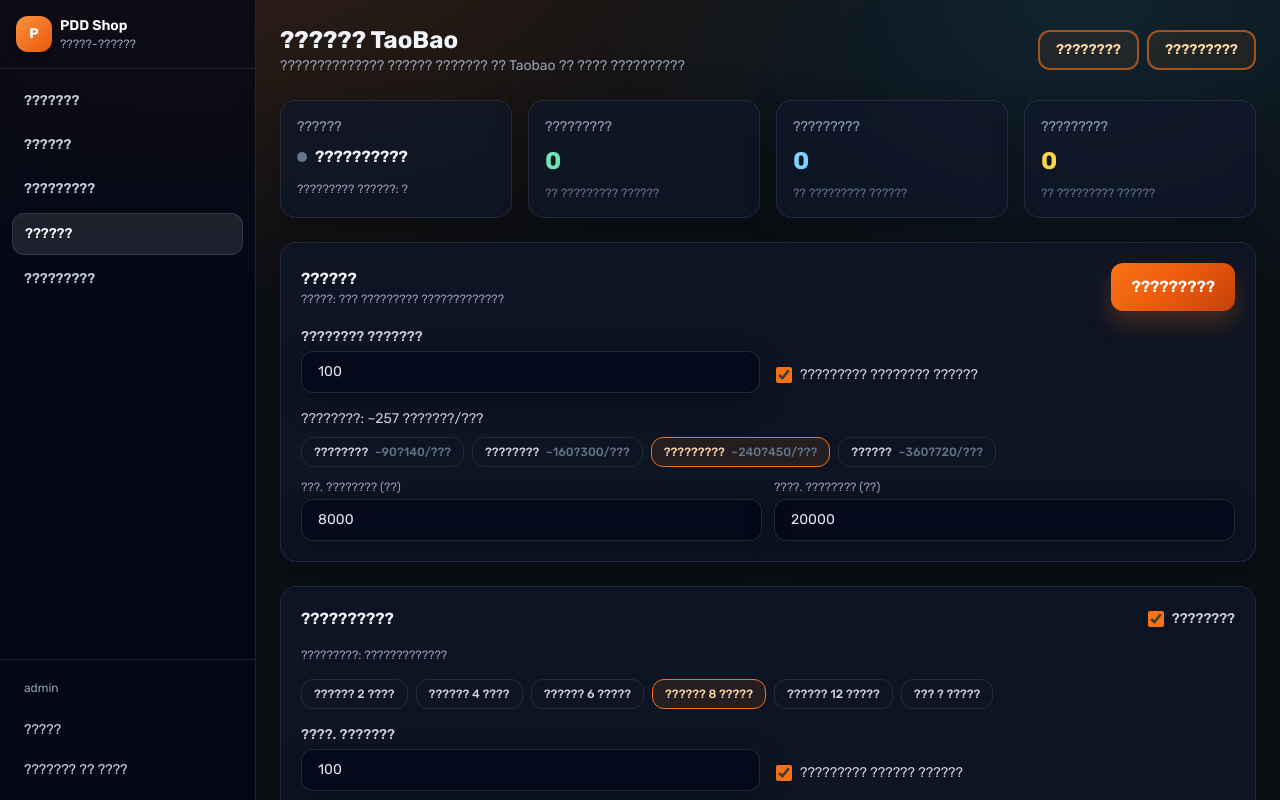
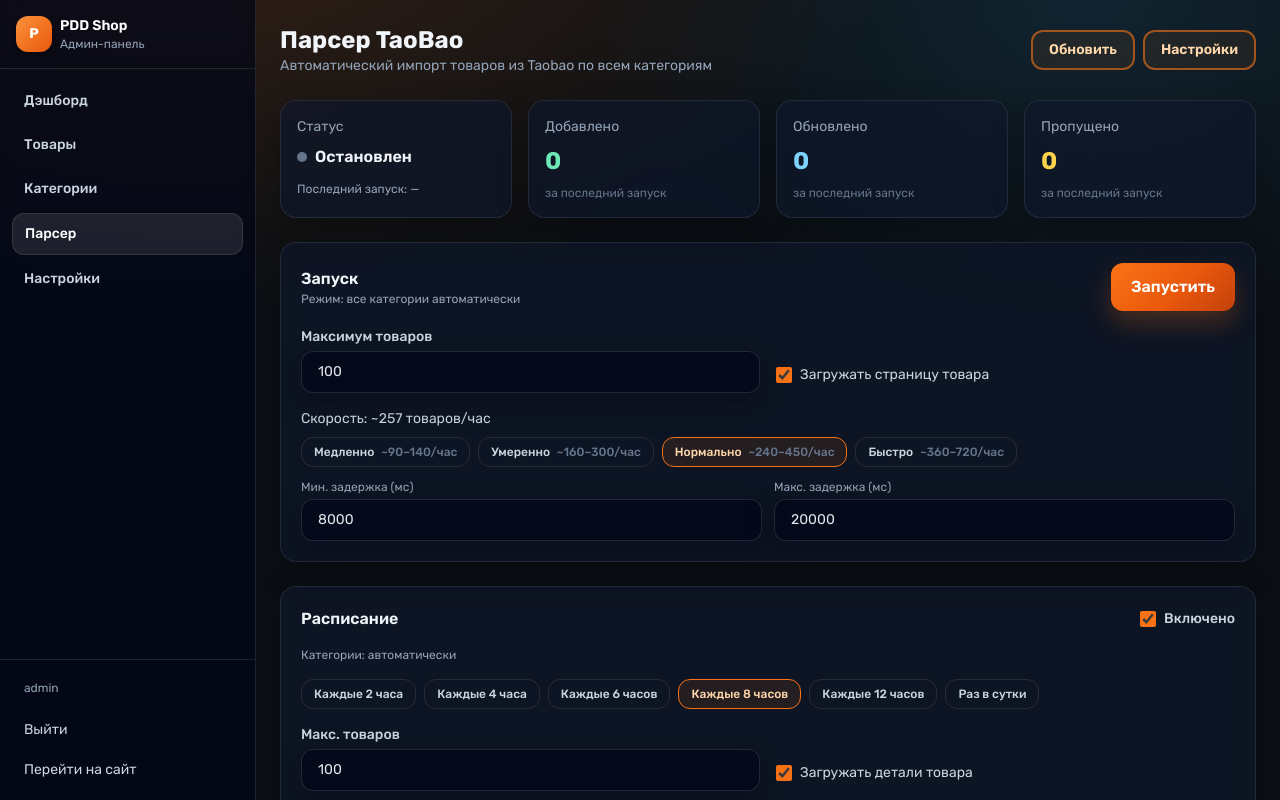
Before and after one commit to EldarMister/pdd, a React (Vite) app in the folder frontend/: page /admin/parser in a window 1280 px wide. Shown: the top 800 px of the page. Built offline with nearby package versions, Linux system fonts and the light colour scheme; no server answers; sample sign-in values are in the browser's storage.

Commit message:
Fix admin Cyrillic text and parser UI labels

```diff
--- a/frontend/src/pages/admin/AdminLayout.jsx
+++ b/frontend/src/pages/admin/AdminLayout.jsx
@@ -2,11 +2,11 @@
 import { useStore } from "../../store"
 
 const navItems = [
-  { to: "/admin", label: "???????", end: true },
-  { to: "/admin/products", label: "??????" },
-  { to: "/admin/categories", label: "?????????" },
-  { to: "/admin/parser", label: "??????" },
-  { to: "/admin/settings", label: "?????????" },
+  { to: "/admin", label: "Дэшборд", end: true },
+  { to: "/admin/products", label: "Товары" },
+  { to: "/admin/categories", label: "Категории" },
+  { to: "/admin/parser", label: "Парсер" },
+  { to: "/admin/settings", label: "Настройки" },
 ]
 
 export default function AdminLayout() {
@@ -22,7 +22,6 @@
     <div className="admin-theme min-h-screen flex relative">
       <div className="pointer-events-none absolute inset-0 opacity-60" aria-hidden="true" />
 
-      {/* Sidebar */}
       <aside className="w-64 bg-slate-950/70 text-white flex flex-col shrink-0 sticky top-0 h-screen border-r border-white/10 backdrop-blur">
         <div className="p-4 border-b border-white/10">
           <div className="flex items-center gap-2">
@@ -31,7 +30,7 @@
             </div>
             <div>
               <p className="font-semibold text-sm">PDD Shop</p>
-              <p className="text-slate-400 text-xs">?????-??????</p>
+              <p className="text-slate-400 text-xs">Админ-панель</p>
             </div>
           </div>
         </div>
@@ -61,19 +60,18 @@
             onClick={handleLogout}
             className="w-full text-left px-3 py-2 text-sm text-slate-300 hover:text-white hover:bg-white/5 rounded-xl transition-colors"
           >
-            ?????
+            Выйти
           </button>
           <a
             href="/"
             target="_blank"
             className="w-full text-left px-3 py-2 text-sm text-slate-300 hover:text-white hover:bg-white/5 rounded-xl transition-colors flex items-center gap-1 mt-1"
           >
-            ??????? ?? ????
+            Перейти на сайт
           </a>
         </div>
       </aside>
 
-      {/* Content */}
       <main className="flex-1 overflow-auto">
         <Outlet />
       </main>
--- a/frontend/src/pages/admin/AdminParser.jsx
+++ b/frontend/src/pages/admin/AdminParser.jsx
@@ -14,23 +14,23 @@
 }
 
 const SPEED_PRESETS = [
-  { label: "????????", delayMin: 25000, delayMax: 40000, desc: "~90?140/???" },
-  { label: "????????", delayMin: 12000, delayMax: 22000, desc: "~160?300/???" },
-  { label: "?????????", delayMin: 8000, delayMax: 15000, desc: "~240?450/???" },
-  { label: "??????", delayMin: 5000, delayMax: 10000, desc: "~360?720/???" },
+  { label: "Медленно", delayMin: 25000, delayMax: 40000, desc: "~90–140/час" },
+  { label: "Умеренно", delayMin: 12000, delayMax: 22000, desc: "~160–300/час" },
+  { label: "Нормально", delayMin: 8000, delayMax: 15000, desc: "~240–450/час" },
+  { label: "Быстро", delayMin: 5000, delayMax: 10000, desc: "~360–720/час" },
 ]
 
 const SCHEDULE_PRESETS = [
-  { label: "?????? 2 ????", cron: "0 */2 * * *" },
-  { label: "?????? 4 ????", cron: "0 */4 * * *" },
-  { label: "?????? 6 ?????", cron: "0 */6 * * *" },
-  { label: "?????? 8 ?????", cron: "0 */8 * * *" },
-  { label: "?????? 12 ?????", cron: "0 */12 * * *" },
-  { label: "??? ? ?????", cron: "0 2 * * *" },
+  { label: "Каждые 2 часа", cron: "0 */2 * * *" },
+  { label: "Каждые 4 часа", cron: "0 */4 * * *" },
+  { label: "Каждые 6 часов", cron: "0 */6 * * *" },
+  { label: "Каждые 8 часов", cron: "0 */8 * * *" },
+  { label: "Каждые 12 часов", cron: "0 */12 * * *" },
+  { label: "Раз в сутки", cron: "0 2 * * *" },
 ]
 
 const formatDate = (d) => {
-  if (!d) return "?"
+  if (!d) return "—"
   return new Date(d).toLocaleString("ru-RU")
 }
 
@@ -116,18 +116,18 @@
         fetch_details: fetchDetails,
       })
       setRunning(true)
-      showMsg(`?????? ???????. ~${calcSpeed(delayMin, delayMax)} ???????/???`)
+      showMsg(`Парсер запущен. ~${calcSpeed(delayMin, delayMax)} товаров/час`)
     } catch (err) {
-      showMsg(err.response?.data?.error || "?????? ???????", "error")
+      showMsg(err.response?.data?.error || "Ошибка запуска", "error")
     }
   }
 
   const handleStop = async () => {
     try {
       await adminStopParser()
-      showMsg("????????? ?????????")
+      showMsg("Остановка запрошена")
     } catch (err) {
-      showMsg(err.response?.data?.error || "?????? ?????????", "error")
+      showMsg(err.response?.data?.error || "Ошибка остановки", "error")
     }
   }
 
@@ -143,9 +143,9 @@
         parser_delay_max: String(schedDelayMax),
         parser_fetch_details: schedDetails ? "true" : "false",
       })
-      showMsg("?????????? ?????????")
+      showMsg("Расписание сохранено")
     } catch {
-      showMsg("?????? ?????????? ??????????", "error")
+      showMsg("Ошибка сохранения расписания", "error")
     } finally {
       setSavingSchedule(false)
     }
@@ -165,18 +165,18 @@
   const added = last?.products_added || 0
   const updated = last?.products_updated || 0
   const skipped = last?.products_skipped || 0
-  const statusLabel = running ? "????????" : "??????????"
+  const statusLabel = running ? "Работает" : "Остановлен"
 
   return (
     <div className="p-6 space-y-6 max-w-6xl">
       <div className="flex items-center justify-between">
         <div>
-          <h1 className="font-display font-bold text-2xl text-slate-100">?????? TaoBao</h1>
-          <p className="text-slate-400 text-sm">?????????????? ?????? ??????? ?? Taobao ?? ???? ??????????</p>
+          <h1 className="font-display font-bold text-2xl text-slate-100">Парсер TaoBao</h1>
+          <p className="text-slate-400 text-sm">Автоматический импорт товаров из Taobao по всем категориям</p>
         </div>
         <div className="flex items-center gap-2">
-          <button onClick={load} className="btn-outline text-sm px-4 py-2">????????</button>
-          <button onClick={handleSaveSchedule} className="btn-outline text-sm px-4 py-2">?????????</button>
+          <button onClick={load} className="btn-outline text-sm px-4 py-2">Обновить</button>
+          <button onClick={handleSaveSchedule} className="btn-outline text-sm px-4 py-2">Настройки</button>
         </div>
       </div>
 
@@ -190,53 +190,51 @@
         </div>
       )}
 
-      {/* Stats */}
       <div className="grid grid-cols-1 md:grid-cols-4 gap-4">
         <div className="admin-panel rounded-2xl p-4">
-          <div className="text-sm text-slate-400 mb-2">??????</div>
+          <div className="text-sm text-slate-400 mb-2">Статус</div>
           <div className="flex items-center gap-2">
             <span className={`w-2.5 h-2.5 rounded-full ${running ? "bg-emerald-400" : "bg-slate-500"}`} />
             <span className="text-slate-100 font-semibold">{statusLabel}</span>
           </div>
-          <div className="text-xs text-slate-400 mt-3">????????? ??????: {formatDate(last?.created_at)}</div>
+          <div className="text-xs text-slate-400 mt-3">Последний запуск: {formatDate(last?.created_at)}</div>
         </div>
         <div className="admin-panel rounded-2xl p-4">
-          <div className="text-sm text-slate-400 mb-2">?????????</div>
+          <div className="text-sm text-slate-400 mb-2">Добавлено</div>
           <div className="text-2xl font-bold text-emerald-300">{added}</div>
-          <div className="text-xs text-slate-500 mt-2">?? ????????? ??????</div>
+          <div className="text-xs text-slate-500 mt-2">за последний запуск</div>
         </div>
         <div className="admin-panel rounded-2xl p-4">
-          <div className="text-sm text-slate-400 mb-2">?????????</div>
+          <div className="text-sm text-slate-400 mb-2">Обновлено</div>
           <div className="text-2xl font-bold text-sky-300">{updated}</div>
-          <div className="text-xs text-slate-500 mt-2">?? ????????? ??????</div>
+          <div className="text-xs text-slate-500 mt-2">за последний запуск</div>
         </div>
         <div className="admin-panel rounded-2xl p-4">
-          <div className="text-sm text-slate-400 mb-2">?????????</div>
+          <div className="text-sm text-slate-400 mb-2">Пропущено</div>
           <div className="text-2xl font-bold text-amber-300">{skipped}</div>
-          <div className="text-xs text-slate-500 mt-2">?? ????????? ??????</div>
+          <div className="text-xs text-slate-500 mt-2">за последний запуск</div>
         </div>
       </div>
 
-      {/* Run panel */}
       <div className="admin-panel rounded-2xl p-5">
         <div className="flex items-center justify-between mb-4">
           <div>
-            <h2 className="font-semibold text-slate-100">??????</h2>
-            <p className="text-xs text-slate-400">?????: ??? ????????? ?????????????</p>
+            <h2 className="font-semibold text-slate-100">Запуск</h2>
+            <p className="text-xs text-slate-400">Режим: все категории автоматически</p>
           </div>
           <div className="flex items-center gap-2">
             <button onClick={handleRunNow} disabled={running} className="btn-primary flex items-center gap-2">
-              {running ? <><span className="animate-spin inline-block">?</span> ????????...</> : "?????????"}
+              {running ? <><span className="animate-spin inline-block">⚙</span> Работает...</> : "Запустить"}
             </button>
             {running && (
-              <button onClick={handleStop} className="btn-outline text-sm px-4 py-2">??????????</button>
+              <button onClick={handleStop} className="btn-outline text-sm px-4 py-2">Остановить</button>
             )}
           </div>
         </div>
 
         <div className="grid grid-cols-1 md:grid-cols-2 gap-4">
           <div>
-            <label className="block text-sm font-medium text-slate-300 mb-1">???????? ???????</label>
+            <label className="block text-sm font-medium text-slate-300 mb-1">Максимум товаров</label>
             <input
               type="number"
               value={maxProducts}
@@ -253,13 +251,13 @@
                 onChange={(e) => setFetchDetails(e.target.checked)}
                 className="w-4 h-4 accent-brand-500"
               />
-              <span className="text-sm text-slate-300">????????? ???????? ??????</span>
+              <span className="text-sm text-slate-300">Загружать страницу товара</span>
             </label>
           </div>
         </div>
 
         <div className="mt-4">
-          <div className="text-sm text-slate-300 mb-2">????????: ~{calcSpeed(delayMin, delayMax)} ???????/???</div>
+          <div className="text-sm text-slate-300 mb-2">Скорость: ~{calcSpeed(delayMin, delayMax)} товаров/час</div>
           <div className="flex flex-wrap gap-2 mb-3">
             {SPEED_PRESETS.map((p) => (
               <button
@@ -277,21 +275,20 @@
           </div>
           <div className="grid grid-cols-2 gap-3">
             <div>
-              <label className="block text-xs text-slate-400 mb-1">???. ???????? (??)</label>
+              <label className="block text-xs text-slate-400 mb-1">Мин. задержка (мс)</label>
               <input type="number" value={delayMin} onChange={(e) => setDelayMin(e.target.value)} className="input text-sm" />
             </div>
             <div>
-              <label className="block text-xs text-slate-400 mb-1">????. ???????? (??)</label>
+              <label className="block text-xs text-slate-400 mb-1">Макс. задержка (мс)</label>
               <input type="number" value={delayMax} onChange={(e) => setDelayMax(e.target.value)} className="input text-sm" />
             </div>
           </div>
         </div>
       </div>
 
-      {/* Schedule */}
       <div className="admin-panel rounded-2xl p-5">
         <div className="flex items-center justify-between mb-4">
-          <h2 className="font-semibold text-slate-100">??????????</h2>
+          <h2 className="font-semibold text-slate-100">Расписание</h2>
           <label className="flex items-center gap-2 cursor-pointer">
             <input
               type="checkbox"
@@ -299,12 +296,12 @@
               onChange={(e) => setSchedEnabled(e.target.checked)}
               className="w-4 h-4 accent-brand-500"
             />
-            <span className="text-sm font-medium text-slate-300">????????</span>
+            <span className="text-sm font-medium text-slate-300">Включено</span>
           </label>
         </div>
 
         <div className={`space-y-4 ${!schedEnabled ? "opacity-40 pointer-events-none" : ""}`}>
-          <div className="text-xs text-slate-400">?????????: ?????????????</div>
+          <div className="text-xs text-slate-400">Категории: автоматически</div>
           <div className="flex flex-wrap gap-2">
             {SCHEDULE_PRESETS.map((p) => (
               <button
@@ -322,7 +319,7 @@
           </div>
           <div className="grid grid-cols-2 gap-4">
             <div>
-              <label className="block text-sm font-medium text-slate-300 mb-1">????. ???????</label>
+              <label className="block text-sm font-medium text-slate-300 mb-1">Макс. товаров</label>
               <input type="number" value={schedMax} onChange={(e) => setSchedMax(e.target.value)} className="input text-sm" />
             </div>
             <div className="flex items-end">
@@ -333,36 +330,35 @@
                   onChange={(e) => setSchedDetails(e.target.checked)}
                   className="w-4 h-4 accent-brand-500"
                 />
-                <span className="text-sm text-slate-300">????????? ?????? ??????</span>
+                <span className="text-sm text-slate-300">Загружать детали товара</span>
               </label>
             </div>
           </div>
           <div className="grid grid-cols-2 gap-3">
             <div>
-              <label className="block text-xs text-slate-400 mb-1">???. ???????? (??)</label>
+              <label className="block text-xs text-slate-400 mb-1">Мин. задержка (мс)</label>
               <input type="number" value={schedDelayMin} onChange={(e) => setSchedDelayMin(e.target.value)} className="input text-sm" />
             </div>
             <div>
-              <label className="block text-xs text-slate-400 mb-1">????. ???????? (??)</label>
+              <label className="block text-xs text-slate-400 mb-1">Макс. задержка (мс)</label>
               <input type="number" value={schedDelayMax} onChange={(e) => setSchedDelayMax(e.target.value)} className="input text-sm" />
             </div>
           </div>
         </div>
 
         <button onClick={handleSaveSchedule} disabled={savingSchedule} className="btn-primary mt-4 text-sm py-2">
-          {savingSchedule ? "????????..." : "????????? ??????????"}
+          {savingSchedule ? "Сохраняю..." : "Сохранить расписание"}
         </button>
       </div>
 
-      {/* Logs */}
       <div className="admin-panel rounded-2xl p-5">
         <div className="flex items-center justify-between mb-3">
-          <h2 className="font-semibold text-slate-100">???? ???????</h2>
-          <span className="text-xs text-slate-400">??????????? ?????? 5? ?? ????? ??????</span>
+          <h2 className="font-semibold text-slate-100">Логи парсера</h2>
+          <span className="text-xs text-slate-400">Обновляется каждые 5с во время работы</span>
         </div>
         <div className="bg-slate-950/60 rounded-xl border border-white/10 p-4 max-h-64 overflow-auto text-xs font-mono">
           {logs.length === 0 ? (
-            <div className="text-slate-500">????? ???? ???</div>
+            <div className="text-slate-500">Логов пока нет</div>
           ) : (
             logs.slice(0, 50).map((log) => (
               <div key={log.id} className="flex items-start gap-3 py-1">
```
Also changed, not shown: frontend/src/pages/admin/AdminLogin.jsx (+6 -6 lines).
